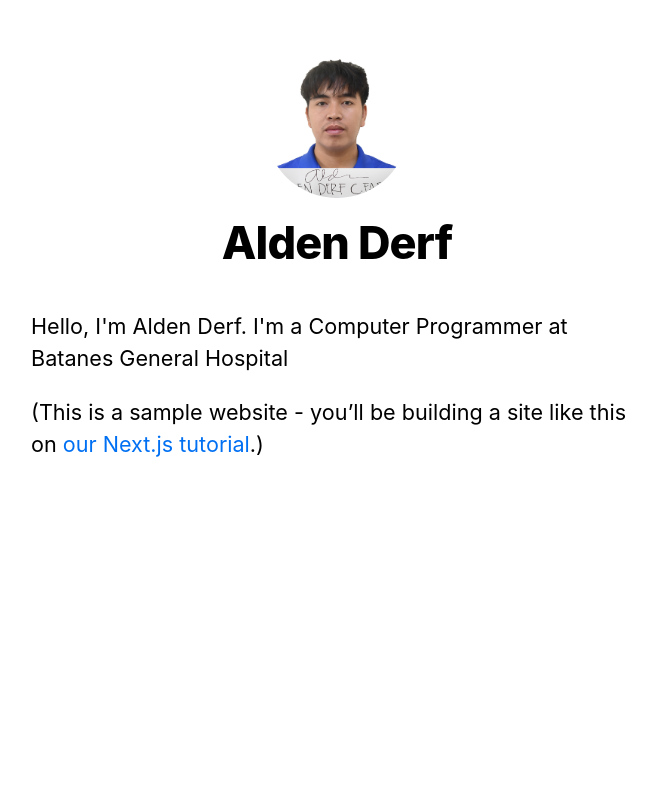
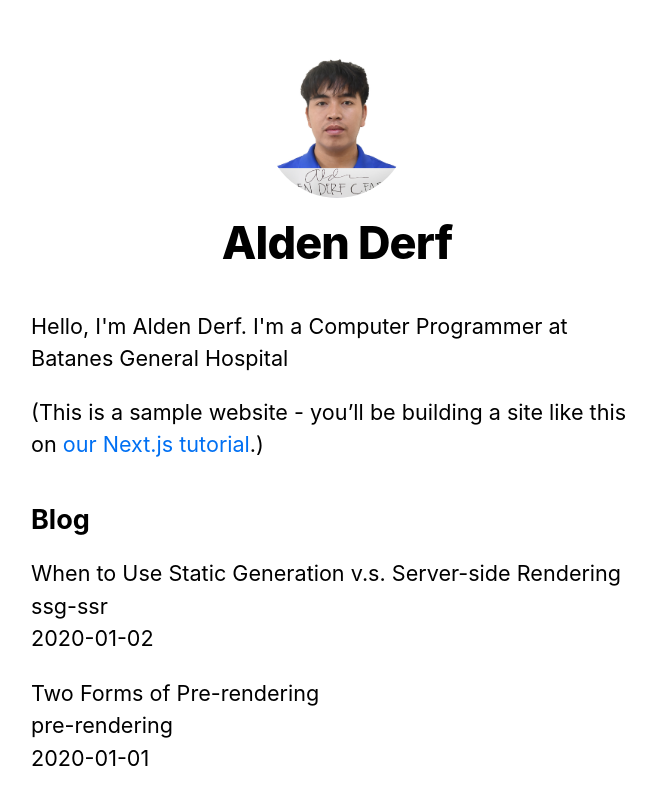
Before and after one commit to AldenDerf/nextjs-blog, a Next.js app: page / in a window 1280 px wide. Shown: the top 804 px of the page, without its empty margins (303-959 px from the left). Built offline with nearby package versions, Linux system fonts and the light colour scheme.

Commit message:
on chapter 27

```diff
--- /dev/null
+++ b/lib/posts.js
@@ -0,0 +1,35 @@
+import fs from "fs";
+import path from "path";
+import matter from "gray-matter";
+
+const postsDirectory = path.join(process.cwd(), "posts");
+
+export function getSortedPostsData() {
+  // Get file names under /posts
+  const fileNames = fs.readdirSync(postsDirectory);
+  const allPostsData = fileNames.map((fileName) => {
+    // Remove ".md" from file name to get id
+    const id = fileName.replace(/\.md$/, "");
+
+    // Read markdown file as string
+    const fullPath = path.join(postsDirectory, fileName);
+    const fileContents = fs.readFileSync(fullPath, "utf8");
+
+    // Use gray-matter to parse the post metadata section
+    const matterResult = matter(fileContents);
+
+    // Combine the data with the id
+    return {
+      id,
+      ...matterResult.data,
+    };
+  });
+  // Sort posts by date
+  return allPostsData.sort((a, b) => {
+    if (a.date < b.date) {
+      return 1;
+    } else {
+      return -1;
+    }
+  });
+}
--- /dev/null
+++ b/next.config.js
@@ -0,0 +1,13 @@
+/** @type {import('next').NextConfig} */
+const nextConfig = {
+  images: {
+    remotePatterns: [
+      {
+        protocol: "https",
+        hostname: "raw.githubusercontent.com",
+      },
+    ],
+  },
+};
+
+module.exports = nextConfig;
--- a/pages/index.js
+++ b/pages/index.js
@@ -1,9 +1,21 @@
 import Head from "next/head";
 import Layout, { siteTitle } from "../components/layout";
 import utilStyles from "../styles/utils.module.css";
+import {getSortedPostsData} from '../lib/posts';
 
-export default function Home() {
+export async function getStaticProps() {
+  const allPostsData = getSortedPostsData();
+  return {
+    props: {
+      allPostsData,
+    }
+  }
+}
+
+export default function Home({ allPostsData}) {
+  console.log(allPostsData)
   return (
+
     <Layout home>
       <Head>
         <title>{siteTitle}</title>
@@ -15,6 +27,21 @@
           <a href="https://nextjs.org/learn">our Next.js tutorial</a>.)
         </p>
       </section>
+      <section className={`${utilStyles.headingMd} ${utilStyles.padding1px}`}>
+            <h2 className={utilStyles.headingLg}>Blog</h2>
+            <ul className={utilStyles.list}>
+              {allPostsData.map(({id, date, title})=> (
+                <li key={id} className={utilStyles.listItem}>
+                  {title}
+                  <br />
+                  {id}
+                  <br />
+                  {date}
+                </li>
+              ))}
+            </ul>
+      </section>
+
     </Layout>
   );
 }
--- /dev/null
+++ b/postcss.config.js
@@ -0,0 +1,7 @@
+// postcss.config.js
+module.exports = {
+  plugins: {
+    tailwindcss: {},
+    autoprefixer: {},
+  },
+};
--- /dev/null
+++ b/posts/pre-rendering.md
@@ -0,0 +1,11 @@
+---
+title: 'Two Forms of Pre-rendering'
+date: '2020-01-01'
+---
+
+Next.js has two forms of pre-rendering: **Static Generation** and **Server-side Rendering**. The difference is in **when** it generates the HTML for a page.
+
+- **Static Generation** is the pre-rendering method that generates the HTML at **build time**. The pre-rendered HTML is then _reused_ on each request.
+- **Server-side Rendering** is the pre-rendering method that generates the HTML on **each request**.
+
+Importantly, Next.js lets you **choose** which pre-rendering form to use for each page. You can create a "hybrid" Next.js app by using Static Generation for most pages and using Server-side Rendering for others.
--- /dev/null
+++ b/posts/ssg-ssr.md
@@ -0,0 +1,19 @@
+---
+title: 'When to Use Static Generation v.s. Server-side Rendering'
+date: '2020-01-02'
+---
+
+We recommend using **Static Generation** (with and without data) whenever possible because your page can be built once and served by CDN, which makes it much faster than having a server render the page on every request.
+
+You can use Static Generation for many types of pages, including:
+
+- Marketing pages
+- Blog posts
+- E-commerce product listings
+- Help and documentation
+
+You should ask yourself: "Can I pre-render this page **ahead** of a user's request?" If the answer is yes, then you should choose Static Generation.
+
+On the other hand, Static Generation is **not** a good idea if you cannot pre-render a page ahead of a user's request. Maybe your page shows frequently updated data, and the page content changes on every request.
+
+In that case, you can use **Server-Side Rendering**. It will be slower, but the pre-rendered page will always be up-to-date. Or you can skip pre-rendering and use client-side JavaScript to populate data.
```
Also changed, not shown: jsconfig.json (added, +10 -0 lines), lib/pokemon.js (added, +15 -0 lines), package.json (+7 -0 lines), pages/pokemon/index.js (added, +79 -0 lines), 1 other file (tests, documents, lock files or other folders).
